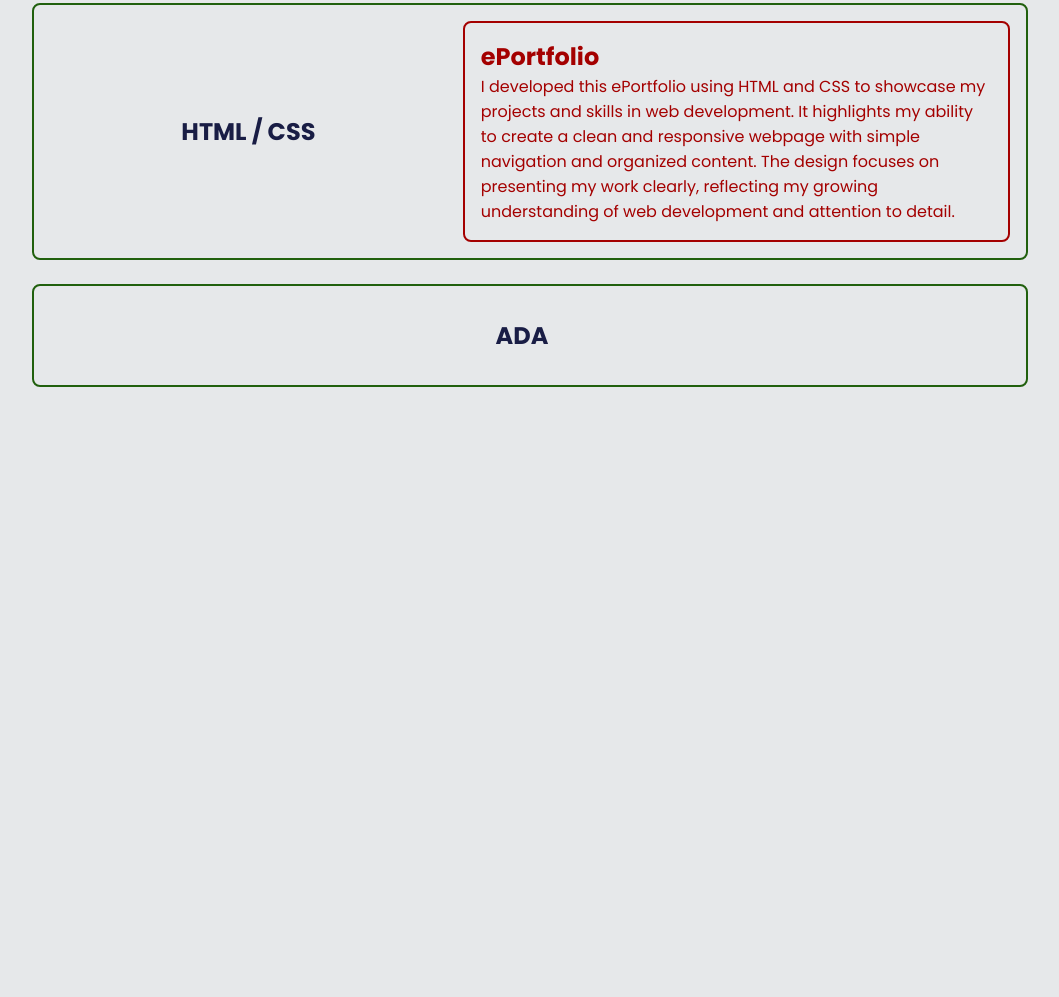
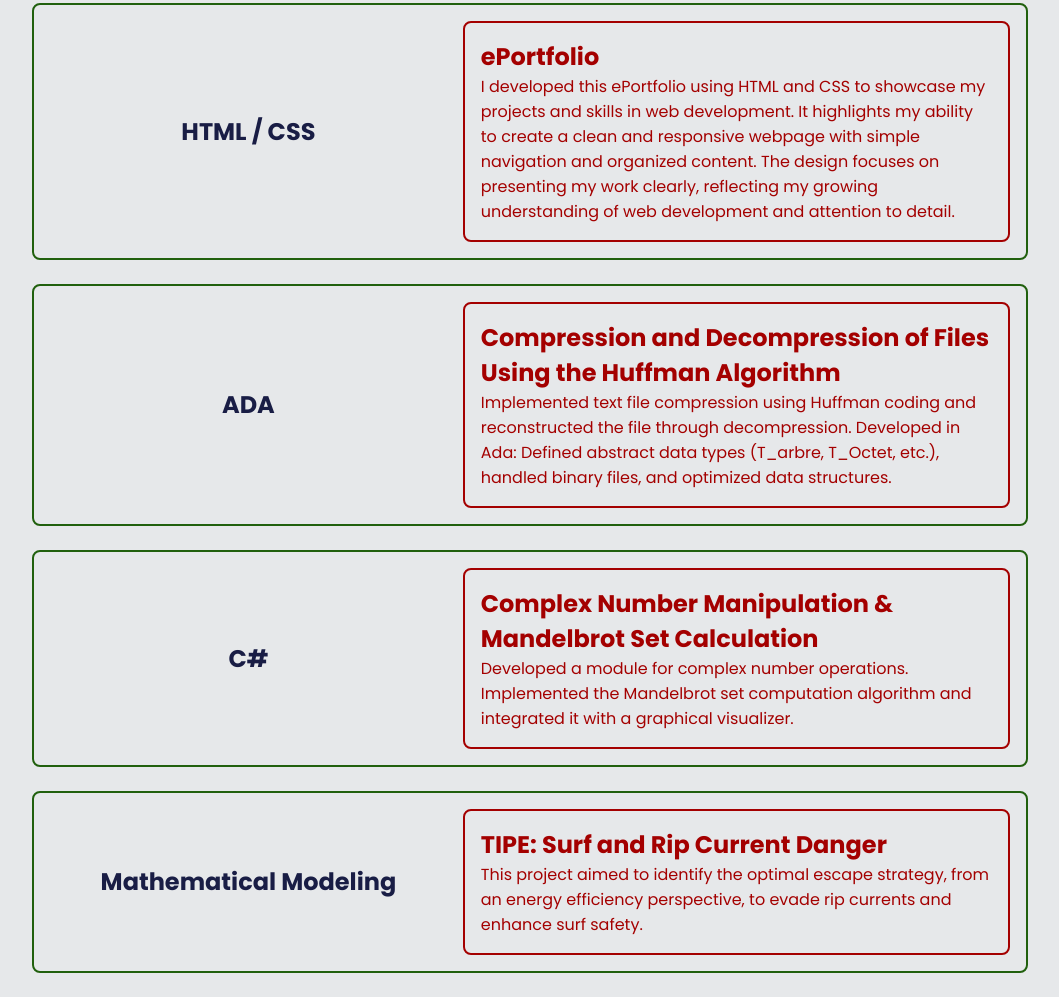
Before and after one commit to Bassou-Mou/portfolio, a plain HTML site: page engineering-course.html in a window 1280 px wide. Shown: the part 1913-2910 px from the top of the page, without its empty margins (110-1169 px from the left). Before the commit the page ends 2324 px from the top, so only its background shows below. Drawn offline with nearby package versions, Linux system fonts and the light colour scheme.

Commit message:
Add files via upload

```diff
--- a/engineering-course.html
+++ b/engineering-course.html
@@ -146,24 +146,66 @@
                                     <div class="description-projet">
                                         I developed this ePortfolio using HTML and CSS to showcase my projects and skills in web development.
                                         It highlights my ability to create a clean and responsive webpage with simple navigation and organized content.
-                                        The design focuses on presenting my work clearly,
-                                        reflecting my growing understanding of web development and attention to detail.
+                                        The design focuses on presenting my work clearly, reflecting my growing understanding of web development and attention to detail.
                                     </div>
                                 </a>
                             </div>
                         </div>
                     </div>
+
                     <div class="box">
                         <div class="langage">
                             <div class="boite-langage">
                                 <h3>ADA</h3>
                             </div>
+                            <div class="detail-projet">
+                                <a href="https://github.com/Bassou-Mou/portfolio" target="_blank" class="chaque-projet">
+                                    <h4>Compression and Decompression of Files Using the Huffman Algorithm</h4>
+                                    <div class="description-projet">
+                                        Implemented text file compression using Huffman coding and reconstructed the file through decompression.
+                                        Developed in Ada: Defined abstract data types (T_arbre, T_Octet, etc.), handled binary files, and optimized data structures.
+                                    </div>
+                                </a>
+                            </div>
+                        </div>
+                    </div>
 
+                    <div class="box">
+                        <div class="langage">
+                            <div class="boite-langage">
+                                <h3>C#</h3>
+                            </div>
+                            <div class="detail-projet">
+                                <a href="https://github.com/Bassou-Mou/portfolio" target="_blank" class="chaque-projet">
+                                    <h4>Complex Number Manipulation & Mandelbrot Set Calculation</h4>
+                                    <div class="description-projet">
+                                        Developed a module for complex number operations.
+                                        Implemented the Mandelbrot set computation algorithm and integrated it with a graphical visualizer.
+                                    </div>
+                                </a>
+                            </div>
+                        </div>
+                    </div>
+
+                    <div class="box">
+                        <div class="langage">
+                            <div class="boite-langage">
+                                <h3>Mathematical Modeling</h3>
+                            </div>
+                            <div class="detail-projet">
+                                <a href="annexes/TIPE.pdf" target="_blank" class="chaque-projet">
+                                    <h4>TIPE: Surf and Rip Current Danger</h4>
+                                    <div class="description-projet">
+                                        This project aimed to identify the optimal escape strategy, from an energy efficiency perspective,
+                                        to evade rip currents and enhance surf safety.
+                                    </div>
+                                </a>
                             </div>
                         </div>
                     </div>
                 </section>
             </section>
+
         </div>
     </section>
 </body>
```
